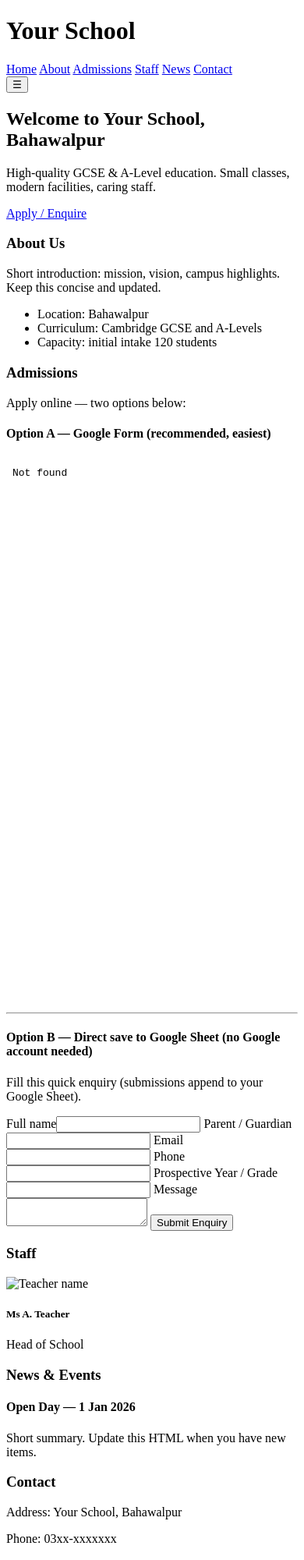
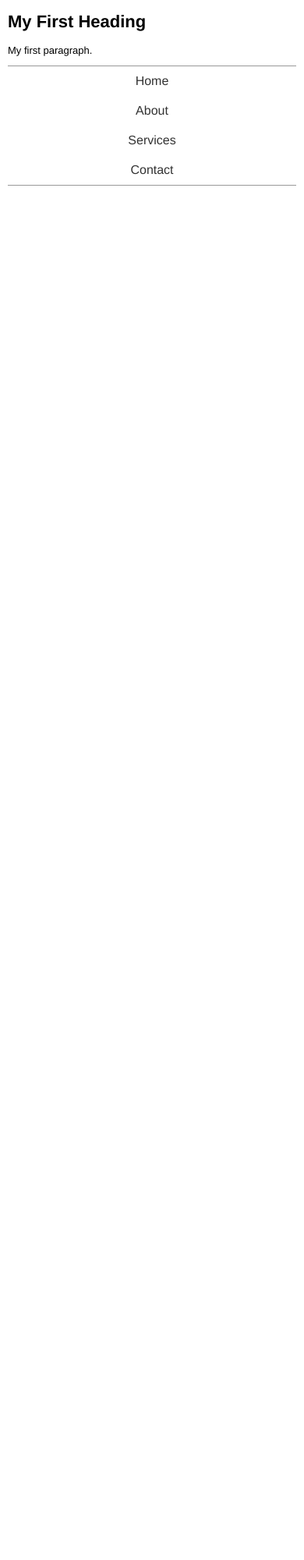
Before and after one commit to M2251/m2251.github.io, a plain HTML site: page index.html in a window 390 px wide. Shown: the top 2000 px of the page at 78% size. After the commit the page ends 844 px from the top, so only its background shows below. Drawn offline with Linux system fonts and the light colour scheme.

Commit message:
Update index.html

```diff
--- a/index.html
+++ b/index.html
@@ -1,118 +1,109 @@
-<!doctype html>
+<!DOCTYPE html>
 <html lang="en">
 <head>
-  <meta charset="utf-8">
-  <meta name="viewport" content="width=device-width,initial-scale=1">
-  <title>Your School — Bahawalpur</title>
-  <meta name="description" content="Your School in Bahawalpur — admissions, news, contact.">
-  <link rel="stylesheet" href="styles.css">
+  <meta charset="UTF-8">
+  <title>My Responsive Page</title>
+  <style>
+    /* =====================
+       General Styles
+       ===================== */
+    body {
+      font-family: Helvetica, sans-serif;
+      margin: 20px;
+    }
+
+    h1 {
+      font-size: 26px;
+      margin-bottom: 16px;
+    }
+
+    p {
+      font-size: 14px;
+      margin-bottom: 12px;
+    }
+
+    /* =====================
+       Navigation Bar
+       ===================== */
+
+  nav {
+  border-top: 1px solid #999;    /* top grey line */
+  border-bottom: 1px solid #999; /* bottom grey line */
+}
+
+nav ul {
+  list-style: none;
+  margin: 0;
+  padding: 0;
+  display: flex;                 /* horizontal layout */
+}
+
+nav ul li {
+  margin: 0;
+}
+
+nav ul li a {
+  display: block;
+  padding: 14px 20px;
+  color: #333;                   /* dark text color */
+  text-decoration: none;
+}
+
+nav ul li a:hover {
+  color: #000;                   /* optional hover effect */
+}
+
+
+    /* =====================
+       Mobile Styles
+       ===================== */
+    @media (max-width: 600px) {
+      /* Stack nav links vertically on small screens */
+      nav ul {
+        flex-direction: column;
+      }
+      nav ul li a {
+        text-align: center;
+        padding: 10px;
+      }
+
+      /* Adjust headings and paragraph size */
+      h1 {
+        font-size: 22px;
+      }
+      p {
+        font-size: 13px;
+      }
+
+      body {
+        margin: 10px; /* smaller margin for small screens */
+      }
+    }
+  </style>
 </head>
 <body>
-<header class="site-header">
-  <div class="container">
-    <h1 class="brand">Your School</h1>
-    <nav class="main-nav">
-      <a href="#home">Home</a>
-      <a href="#about">About</a>
-      <a href="#admissions">Admissions</a>
-      <a href="#staff">Staff</a>
-      <a href="#news">News</a>
-      <a href="#contact">Contact</a>
-    </nav>
-    <button id="menuBtn" class="menu-btn">☰</button>
-  </div>
-</header>
 
-<main>
-  <section id="home" class="hero">
-    <div class="container">
-      <h2>Welcome to Your School, Bahawalpur</h2>
-      <p>High-quality GCSE & A-Level education. Small classes, modern facilities, caring staff.</p>
-      <p class="cta"><a href="#admissions" class="btn">Apply / Enquire</a></p>
-    </div>
-  </section>
+  <!-- =====================
+       Page Heading
+       ===================== -->
+  <h1>My First Heading</h1>
 
-  <section id="about" class="container card">
-    <h3>About Us</h3>
-    <p>Short introduction: mission, vision, campus highlights. Keep this concise and updated.</p>
+  <!-- =====================
+       Page Paragraph
+       ===================== -->
+  <p>My first paragraph.</p>
+
+  <!-- =====================
+       Navigation Bar
+       ===================== -->
+  <nav>
     <ul>
-      <li>Location: Bahawalpur</li>
-      <li>Curriculum: Cambridge GCSE and A-Levels</li>
-      <li>Capacity: initial intake 120 students</li>
+      <li><a href="#home">Home</a></li>
+      <li><a href="#about">About</a></li>
+      <li><a href="#services">Services</a></li>
+      <li><a href="#contact">Contact</a></li>
     </ul>
-  </section>
+  </nav>
 
-  <section id="admissions" class="container card">
-    <h3>Admissions</h3>
-    <p>Apply online — two options below:</p>
-
-    <h4>Option A — Google Form (recommended, easiest)</h4>
-    <!-- Replace the src with your own Google Form embed link -->
-    <div class="embed">
-      <iframe src="GOOGLE_FORM_EMBED_URL" width="100%" height="700" frameborder="0">Loading…</iframe>
-    </div>
-
-    <hr>
-
-    <h4>Option B — Direct save to Google Sheet (no Google account needed)</h4>
-    <p>Fill this quick enquiry (submissions append to your Google Sheet).</p>
-    <form id="enquiryForm" class="form">
-      <input name="token" type="hidden" value="YOUR_SECRET_TOKEN">
-      <label><span>Full name</span><input name="name" required></label>
-      <label><span>Parent / Guardian</span><input name="parent" required></label>
-      <label><span>Email</span><input name="email" type="email" required></label>
-      <label><span>Phone</span><input name="phone" required></label>
-      <label><span>Prospective Year / Grade</span><input name="grade" required></label>
-      <label><span>Message</span><textarea name="message"></textarea></label>
-      <button type="submit" class="btn">Submit Enquiry</button>
-      <p id="formStatus" class="muted"></p>
-    </form>
-  </section>
-
-  <section id="staff" class="container card">
-    <h3>Staff</h3>
-    <div class="staff-grid">
-      <!-- duplicate staff block as needed -->
-      <div class="staff-card">
-        <img src="placeholder-staff.jpg" alt="Teacher name">
-        <h5>Ms A. Teacher</h5>
-        <p>Head of School</p>
-      </div>
-    </div>
-  </section>
-
-  <section id="news" class="container card">
-    <h3>News & Events</h3>
-    <article class="news-item">
-      <h4>Open Day — 1 Jan 2026</h4>
-      <p>Short summary. Update this HTML when you have new items.</p>
-    </article>
-  </section>
-
-  <section id="contact" class="container card">
-    <h3>Contact</h3>
-    <p>Address: Your School, Bahawalpur</p>
-    <p>Phone: 03xx-xxxxxxx</p>
-    <p>Email: info@yourschool.pk</p>
-
-    <h4>Send a quick message</h4>
-    <form id="contactForm" class="form">
-      <input name="token" type="hidden" value="YOUR_SECRET_TOKEN">
-      <label><span>Name</span><input name="name" required></label>
-      <label><span>Email</span><input name="email" type="email" required></label>
-      <label><span>Message</span><textarea name="message" required></textarea></label>
-      <button type="submit" class="btn">Send</button>
-      <p id="contactStatus" class="muted"></p>
-    </form>
-  </section>
-</main>
-
-<footer class="site-footer">
-  <div class="container">
-    <p>© <span id="year"></span> Your School — Bahawalpur · <a href="privacy.html">Privacy</a></p>
-  </div>
-</footer>
-
-<script src="scripts.js"></script>
 </body>
 </html>
```
